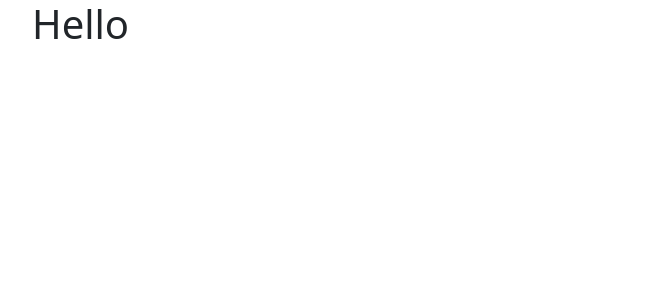
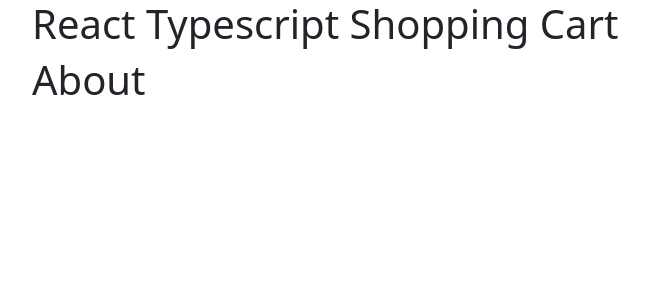
Before and after one commit to JazzPants/react-ts-advanced-shopping-cart, a React (Vite) app: page /about in a window 1280 px wide. Shown: the top 300 px of the page, without its empty margins (50-699 px from the left). Built offline with nearby package versions, Linux system fonts and the light colour scheme.

Commit message:
create basic pages and add them to App routes

```diff
--- a/src/App.tsx
+++ b/src/App.tsx
@@ -1,11 +1,19 @@
 
 import {Routes, Route} from "react-router-dom"
 import {Container} from "react-bootstrap"
+import { Home } from "./pages/Home"
+import { Store } from "./pages/Store"
+import { About } from "./pages/About"
 
 function App() {
   return (
   <Container>
-  <h1>Hello</h1>
+  <h1>React Typescript Shopping Cart</h1>
+  <Routes>
+    <Route path="/" element={<Home/>} />
+    <Route path="/store" element={<Store/>} />
+    <Route path="/about" element={<About/>} />
+  </Routes>
   </Container>
   )
 }
--- /dev/null
+++ b/src/pages/About.tsx
@@ -0,0 +1,3 @@
+export function About() {
+return <h1>About</h1>
+}
--- /dev/null
+++ b/src/pages/Home.tsx
@@ -0,0 +1,3 @@
+export function Home() {
+return <h1>Home</h1>
+}
--- /dev/null
+++ b/src/pages/Store.tsx
@@ -0,0 +1,3 @@
+export function Store() {
+return <h1>Store</h1>
+}
```
